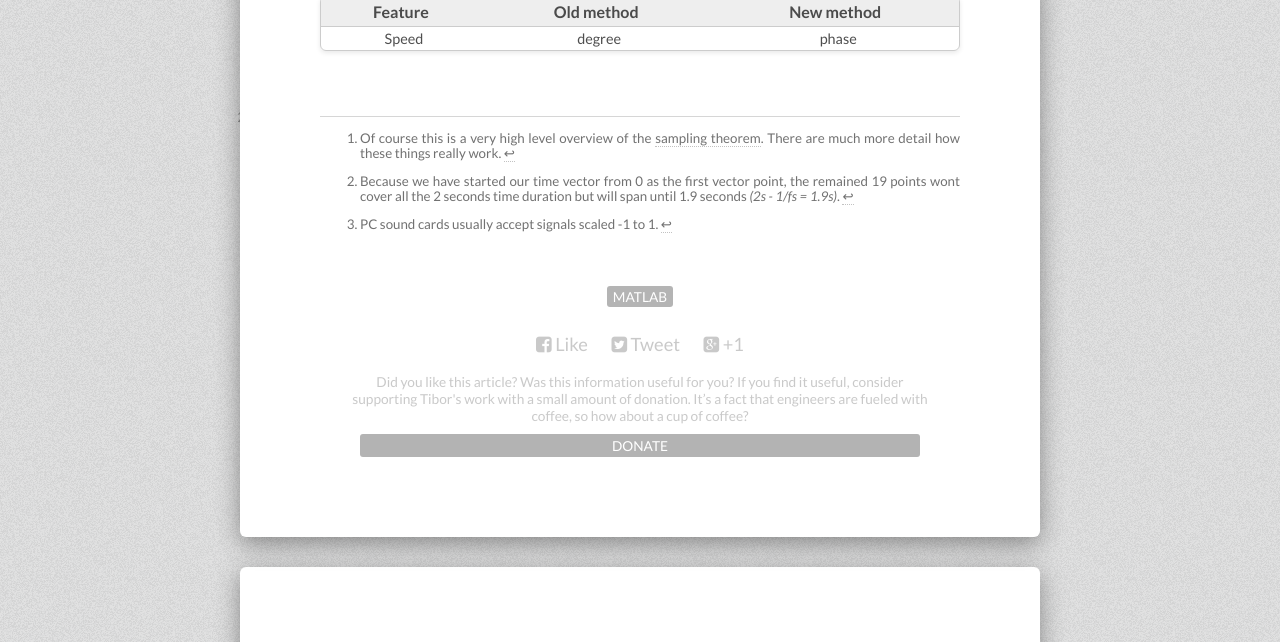
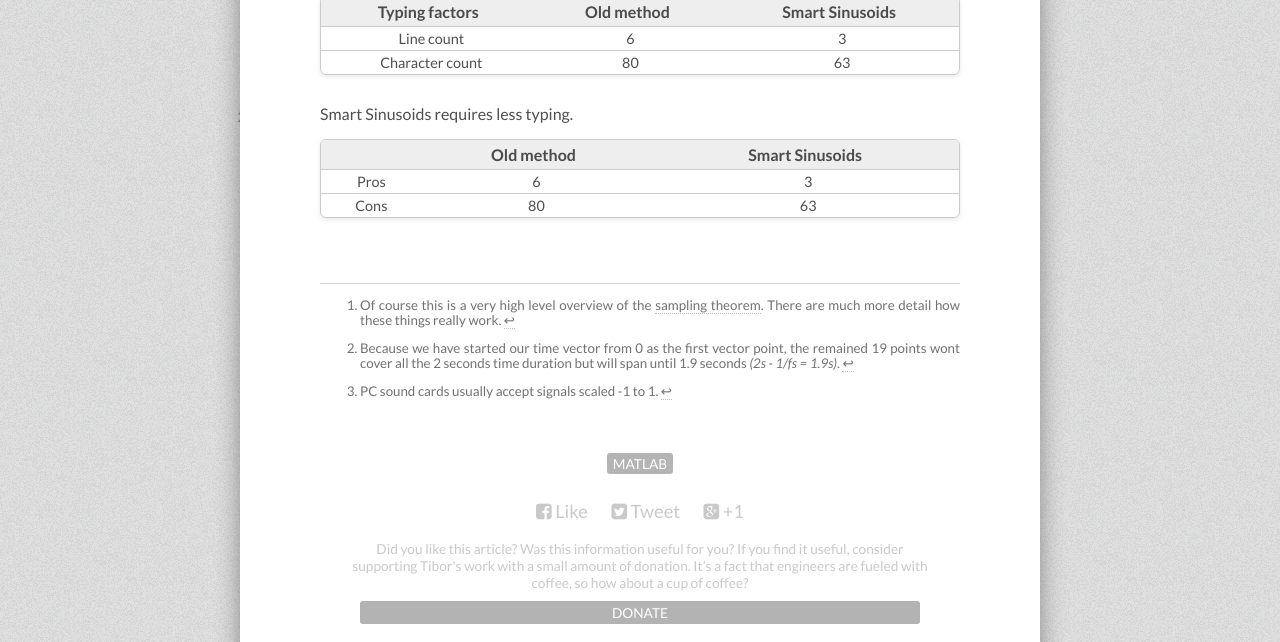
Before and after one commit to tiborsimon/tiborsimon.github.io, a Jekyll site: the page built from _posts/2015-05-28-smart-sinusoids.md, in a window 1280 px wide and 900 px high, scrolled down 6252 px, cut to the strip 258-900 px from the top of the window. Built offline with Jekyll 4.4.1, drawn with Linux system fonts in a browser that asks for light colours; nearby versions of some CDN libraries; comment, search, counter and statistics services are not loaded.

Commit message:
Article update

```diff
--- a/_posts/2015-05-28-smart-sinusoids.md
+++ b/_posts/2015-05-28-smart-sinusoids.md
@@ -132,9 +132,20 @@ If your answers for the last two questions were both _nope_, the following metho
 
 {% gist tiborsimon/89c9ca291f761c988d7e %}
 
-| Feature  | Old method | New method  |
+| Typing factors  | Old method | Smart Sinusoids |
 |:--------------:|:----:|:---------------------:|
-| Speed       | degree    | phase                 |
+| Line count | 6 | 3
+| Character count       | 80    | 63                 |
+
+Smart Sinusoids requires less typing.
+
+|  | Old method | Smart Sinusoids |
+|:--------------:|:----:|:---------------------:|
+| Pros | 6 | 3
+| Cons | 80    | 63                 |
+
+
+
 
 
 
```
